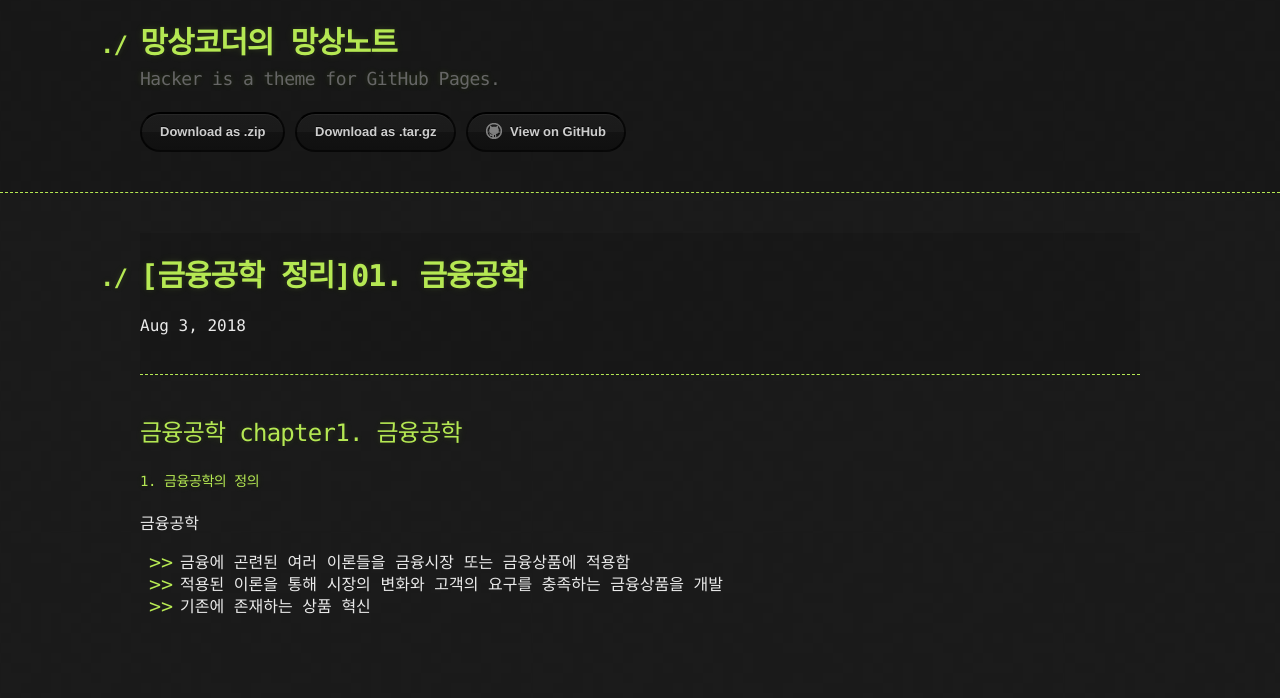
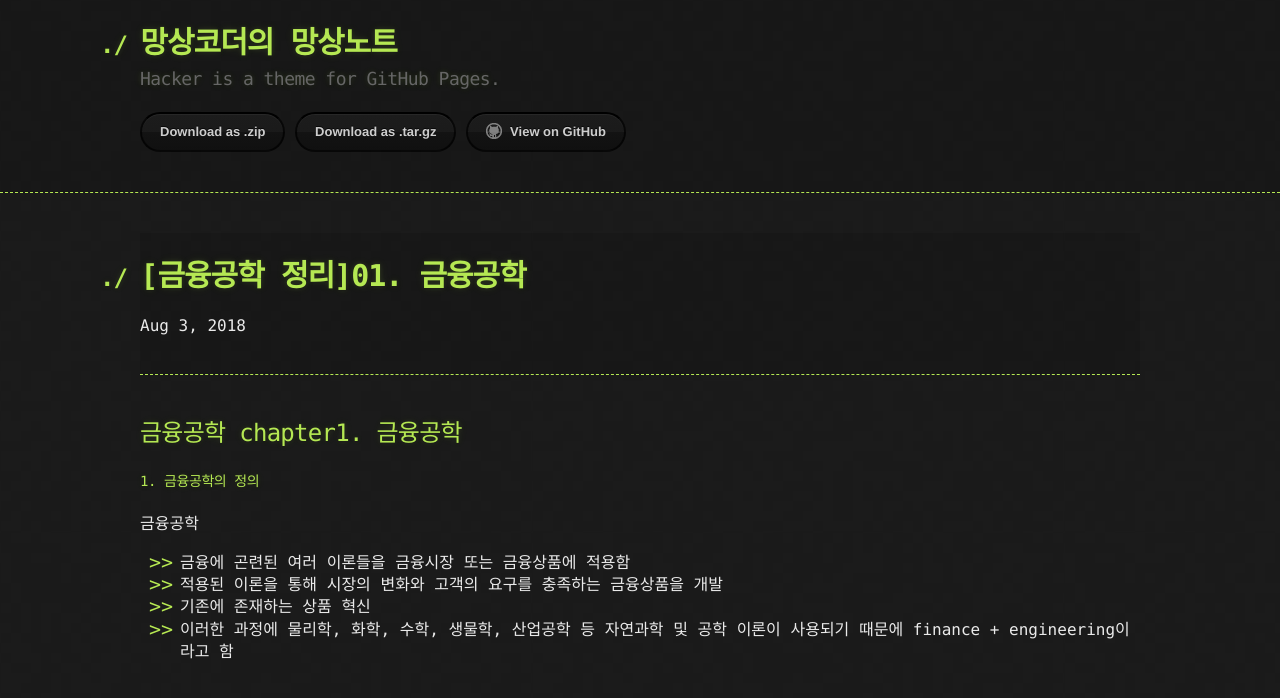
Before and after one commit to kooock/kooock.github.io, a Jekyll site: the page built from _posts/2018-08-03-finance_engineering_chapter1.md, in a window 1280 px wide. Shown: the top 698 px of the page. Built offline with Jekyll 4.4.1, drawn with Linux system fonts in a browser that asks for light colours; some of the changed lines change nothing that is shown.

Commit message:
finance engineering 1  update

```diff
--- a/_posts/2018-08-03-finance_engineering_chapter1.md
+++ b/_posts/2018-08-03-finance_engineering_chapter1.md
@@ -2,7 +2,7 @@
 layout: post
 title: "[금융공학 정리]01. 금융공학"
 excerpt: "금융공학 chapter1."
-modified: 2018-08-04
+modified: 2018-08-05
 comments: true
 category : FinanceEngineering
 tags: [금융공학, 퀀트]
@@ -17,3 +17,4 @@ tags: [금융공학, 퀀트]
 - 금융에 곤련된 여러 이론들을 금융시장 또는 금융상품에 적용함
 - 적용된 이론을 통해 시장의 변화와 고객의 요구를 충족하는 금융상품을 개발
 - 기존에 존재하는 상품 혁신
+- 이러한 과정에 물리학, 화학, 수학, 생물학, 산업공학 등 자연과학 및 공학 이론이 사용되기 때문에 finance + engineering이라고 함
```
